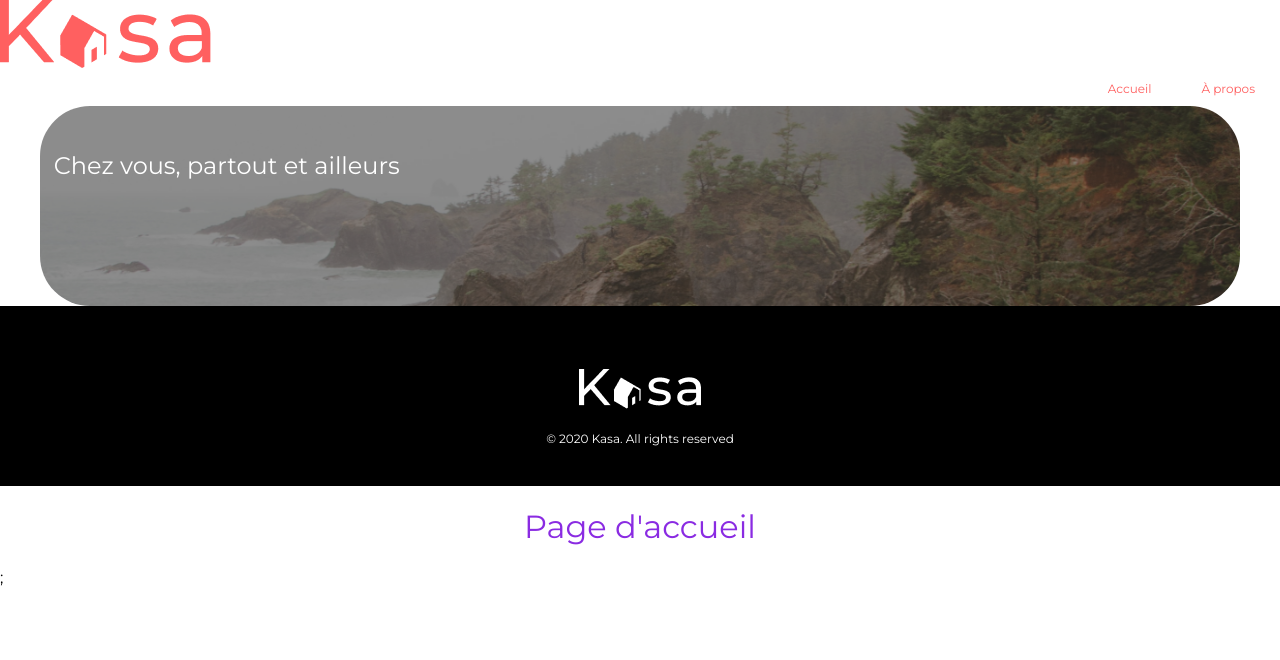
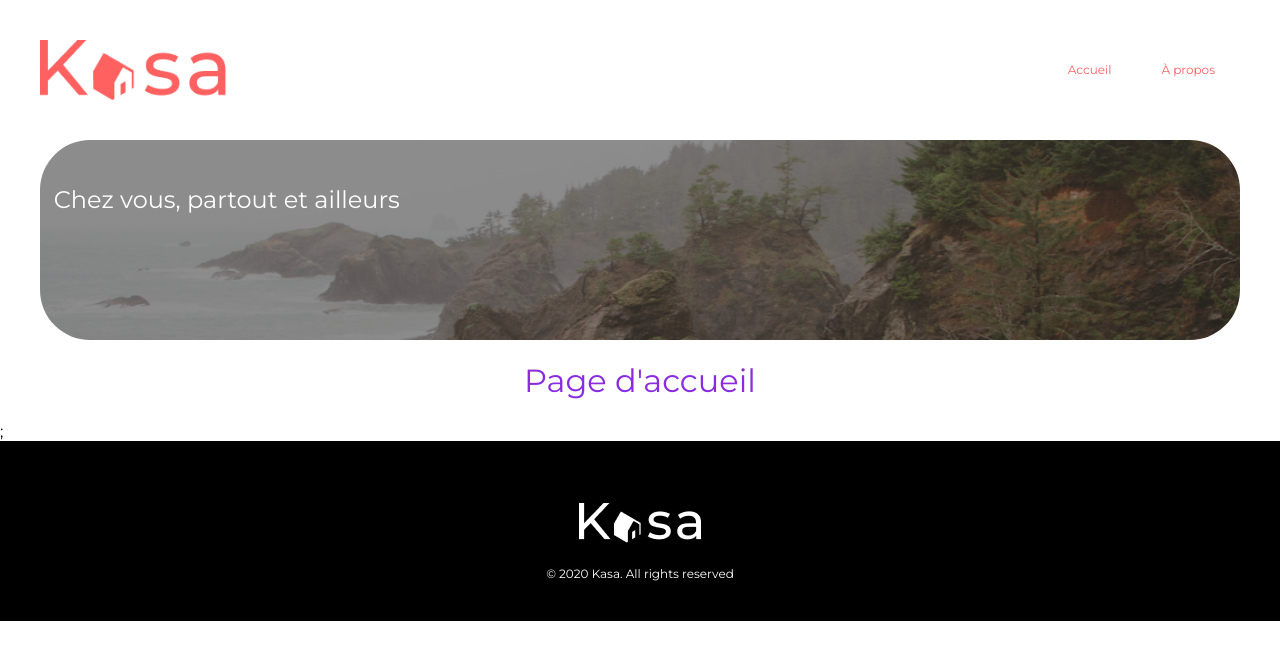
Before and after one commit to trecy05/openreact, a React (Create React App) app: page / in a window 1280 px wide. Shown: the top 660 px of the page. Built offline with nearby package versions, Linux system fonts and the light colour scheme.

Commit message:
reorganisation

```diff
--- a/src/APropos.js
+++ b/src/APropos.js
@@ -1,10 +1,12 @@
 import style from "./APropos.module.css";
+import Footer from "./Footer";
 import Layout from "./Layout";
 function APropos() {
   return (
     <>
       <Layout />
       <h1 className={style["style-APropos"]}>Page À Propos</h1>
+      <Footer />
     </>
   );
 }
--- a/src/Accueil.js
+++ b/src/Accueil.js
@@ -1,10 +1,12 @@
 import style from "./Accueil.module.css";
+import Footer from "./Footer";
 import Layout from "./Layout";
 function Accueil() {
   return (
     <>
       <Layout />
       <h1 className={style["style-Accueil"]}>Page d'accueil</h1>;
+      <Footer />
     </>
   );
 }
--- a/src/Header.js
+++ b/src/Header.js
@@ -4,7 +4,7 @@ import { Link } from "react-router-dom";
 
 function Header() {
   return (
-    <>
+    <div className={style["div-Header"]}>
       <img src={logoHeader} alt="Logo de l'enseigne" />
       <nav>
         <Link to="/" className={style["style-list"]}>
@@ -14,7 +14,7 @@ function Header() {
           À propos
         </Link>
       </nav>
-    </>
+    </div>
   );
 }
 export default Header;
--- a/src/Header.module.css
+++ b/src/Header.module.css
@@ -1,9 +1,9 @@
-header{
+.div-Header{
      display: flex;
      margin: 40px;
 }
 
-header img {
+.div-Header img {
     width: 190px;
     height: 60px;
 }
--- a/src/Layout.js
+++ b/src/Layout.js
@@ -1,5 +1,4 @@
 import Banniere from "./Banniere";
-import Footer from "./Footer";
 import Header from "./Header";
 
 function Layout(params) {
@@ -7,7 +6,6 @@ function Layout(params) {
     <>
       <Header />
       <Banniere />
-      <Footer />
     </>
   );
 }
```
